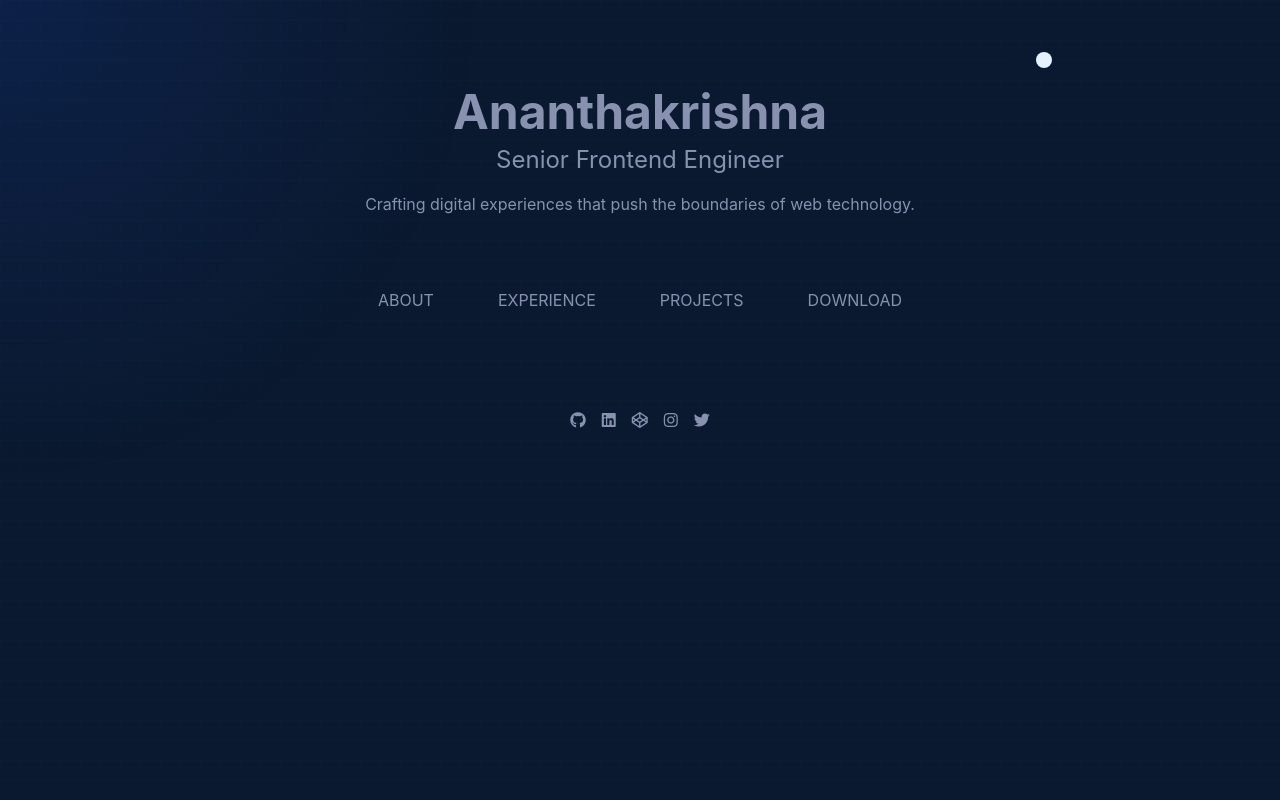
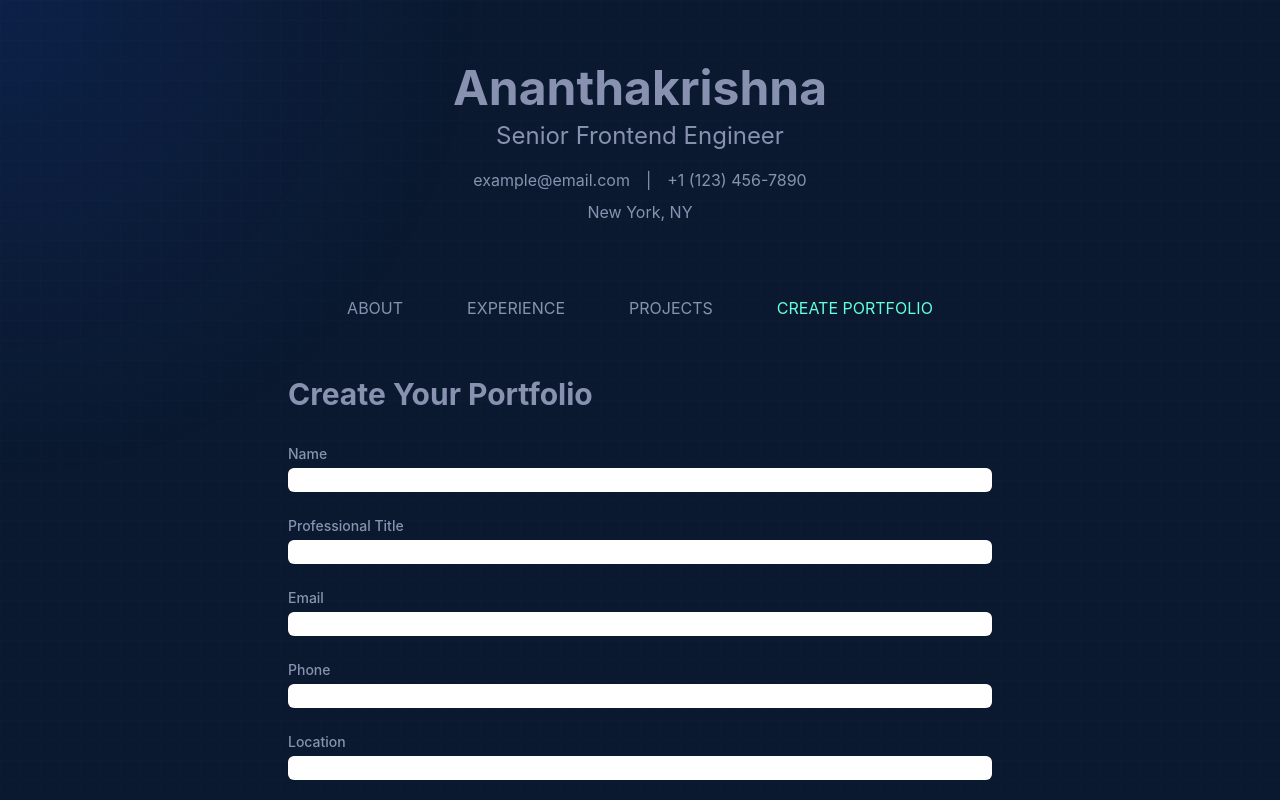
Before and after one commit to Ananthakrishna24/portfolio-v1, a React (Create React App) app: page /create-portfolio in a window 1280 px wide. Shown: the top 800 px of the page. Built offline with nearby package versions, Linux system fonts and the light colour scheme; no server answers.

Commit message:
changed download to 'Create Portfolio' and server updates

```diff
--- a/src/App.js
+++ b/src/App.js
@@ -5,7 +5,7 @@ import Layout from './components/Layout';
 import About from './components/About';
 import Experience from './components/Experience';
 import Projects from './components/Projects';
-import Download from './components/Download';
+import CreatePortfolio from './components/CreatePortfolio';
 
 const BackgroundAnimation = () => (
   <svg
@@ -44,7 +44,7 @@ function App() {
             <Route exact path="/" component={About} />
             <Route path="/experience" component={Experience} />
             <Route path="/projects" component={Projects} />
-            <Route path="/download" component={Download} />
+            <Route path="/create-portfolio" component={CreatePortfolio} />
           </Switch>
         </Layout>
       </div>
--- a/src/components/Download.js
+++ b/src/components/CreatePortfolio.js
@@ -2,14 +2,23 @@ import React, { useState } from 'react';
 import { motion, AnimatePresence } from 'framer-motion';
 import { sendUserData } from '../services/api';
 
-const Download = () => {
+const CreatePortfolio = () => {
   const [formData, setFormData] = useState({
     name: '',
     title: '',
     email: '',
+    phone: '',
+    location: '',
     about: '',
     experience: [{ date: '', title: '', company: '', description: '', technologies: [] }],
-    projects: [{ title: '', description: '', link: '', technologies: [], stars: 0 }]
+    projects: [{ title: '', description: '', link: '', technologies: [], stars: 0 }],
+    socialLinks: {
+      github: '',
+      linkedin: '',
+      twitter: '',
+      instagram: '',
+      codepen: ''
+    }
   });
   const [isLoading, setIsLoading] = useState(false);
   const [downloadUrl, setDownloadUrl] = useState(null);
@@ -20,6 +29,11 @@ const Download = () => {
       const updatedData = [...formData[field]];
       updatedData[index][e.target.name] = e.target.value;
       setFormData({ ...formData, [field]: updatedData });
+    } else if (field === 'socialLinks') {
+      setFormData({
+        ...formData,
+        socialLinks: { ...formData.socialLinks, [e.target.name]: e.target.value }
+      });
     } else {
       setFormData({ ...formData, [e.target.name]: e.target.value });
     }
@@ -135,6 +149,30 @@ const Download = () => {
           </div>
 
           <div>
+            <label htmlFor="phone" className="block text-sm font-medium text-light-text dark:text-lightest-slate">Phone</label>
+            <input
+              type="tel"
+              id="phone"
+              name="phone"
+              value={formData.phone}
+              onChange={handleChange}
+              className="mt-1 block w-full rounded-md border-gray-300 shadow-sm focus:border-light-primary focus:ring-light-primary dark:bg-lightest-navy dark:border-gray-700 dark:text-white"
+            />
+          </div>
+
+          <div>
+            <label htmlFor="location" className="block text-sm font-medium text-light-text dark:text-lightest-slate">Location</label>
+            <input
+              type="text"
+              id="location"
+              name="location"
+              value={formData.location}
+              onChange={handleChange}
+              className="mt-1 block w-full rounded-md border-gray-300 shadow-sm focus:border-light-primary focus:ring-light-primary dark:bg-lightest-navy dark:border-gray-700 dark:text-white"
+            />
+          </div>
+
+          <div>
             <label htmlFor="about" className="block text-sm font-medium text-light-text dark:text-lightest-slate">About Me</label>
             <textarea
               id="about"
@@ -244,6 +282,23 @@ const Download = () => {
           </div>
 
           <div>
+            <label className="block text-sm font-medium text-light-text dark:text-lightest-slate mb-2">Social Links</label>
+            {Object.keys(formData.socialLinks).map((platform) => (
+              <div key={platform} className="mb-2">
+                <label htmlFor={platform} className="block text-xs font-medium text-light-text dark:text-lightest-slate">{platform.charAt(0).toUpperCase() + platform.slice(1)}</label>
+                <input
+                  type="url"
+                  id={platform}
+                  name={platform}
+                  value={formData.socialLinks[platform]}
+                  onChange={(e) => handleChange(e, null, 'socialLinks')}
+                  className="mt-1 block w-full rounded-md border-gray-300 shadow-sm focus:border-light-primary focus:ring-light-primary dark:bg-lightest-navy dark:border-gray-700 dark:text-white"
+                  />
+                </div>
+              ))}
+            </div>
+
+            <div>
               <motion.button
                 type="submit"
                 whileHover={{ scale: 1.05 }}
@@ -284,4 +339,4 @@ const Download = () => {
     );
   };
 
-export default Download;
+  export default CreatePortfolio;
--- a/src/components/Layout.js
+++ b/src/components/Layout.js
@@ -4,27 +4,27 @@ import { motion } from "framer-motion";
 import CursorLight from "./CursorLight";
 import ThemeToggle from "./ThemeToggle";
 
-const NavItem = ({ to, label }) => {
+const NavItem = ({ to, label, className = "" }) => {
   const location = useLocation();
   const isActive = location.pathname === to;
 
   return (
-    <motion.div
-      className="relative py-2 px-4"
-      whileHover={{ scale: 1.05 }}
-      whileTap={{ scale: 0.95 }}
+    <Link
+      to={to}
+      className={`relative py-2 px-4 ${className}`}
     >
-      <Link
-        to={to}
-        className={`relative z-10 ${
+      <motion.div
+        className={`w-full h-full flex items-center justify-center ${
           isActive
             ? "text-green dark:text-green"
             : "text-light-text dark:text-gray-400"
         } hover:text-light-primary dark:hover:text-green transition-colors duration-300`}
+        whileHover={{ scale: 1.05 }}
+        whileTap={{ scale: 0.95 }}
       >
         {label}
-      </Link>
-    </motion.div>
+      </motion.div>
+    </Link>
   );
 };
 
@@ -35,6 +35,13 @@ const Layout = ({ children }) => {
     setIsDark(!isDark);
     document.documentElement.classList.toggle("dark");
   };
+
+  // These would be replaced with actual data in the generated portfolio
+  const name = "Ananthakrishna";
+  const title = "Senior Frontend Engineer";
+  const email = "example@email.com";
+  const phone = "+1 (123) 456-7890";
+  const location = "New York, NY";
 
   return (
     <div
@@ -48,26 +55,34 @@ const Layout = ({ children }) => {
       <div className="max-w-4xl mx-auto px-4 sm:px-6 lg:px-8 relative z-10">
         <header className="py-12 text-center">
           <div className="flex justify-end mb-4">
-            <ThemeToggle isDark={isDark} toggleTheme={toggleTheme} />
+            {/* <ThemeToggle isDark={isDark} toggleTheme={toggleTheme} /> */}
           </div>
-          <h1 className="text-4xl sm:text-5xl font-bold text-light-text dark:text-lightest-slate">
-            Ananthakrishna
+          <h1 className="text-4xl sm:text-5xl font-bold text-light-text dark:text-lightest-slate mb-2">
+            {name}
           </h1>
-          <p className="text-xl sm:text-2xl mt-2 text-light-primary dark:text-green">
-            Senior Frontend Engineer
+          <p className="text-xl sm:text-2xl mb-4 text-light-primary dark:text-green">
+            {title}
           </p>
-          <p className="mt-4 text-light-text dark:text-slate max-w-xl mx-auto">
-            Crafting digital experiences that push the boundaries of web
-            technology.
+          <div className="flex justify-center items-center space-x-4 mb-2 text-light-text dark:text-slate">
+            <a href={`mailto:${email}`} className="hover:text-light-primary dark:hover:text-green transition-colors duration-300">
+              {email}
+            </a>
+            <span>|</span>
+            <a href={`tel:${phone}`} className="hover:text-light-primary dark:hover:text-green transition-colors duration-300">
+              {phone}
+            </a>
+          </div>
+          <p className="text-light-text dark:text-slate">
+            {location}
           </p>
         </header>
 
         <nav className="py-4 mb-8">
-          <div className="flex justify-center space-x-8">
+          <div className="flex justify-center space-x-4 sm:space-x-8">
             <NavItem to="/" label="ABOUT" />
             <NavItem to="/experience" label="EXPERIENCE" />
             <NavItem to="/projects" label="PROJECTS" />
-            <NavItem to="/download" label="DOWNLOAD" />
+            <NavItem to="/create-portfolio" label="CREATE PORTFOLIO" className="hidden md:block" />
           </div>
         </nav>
 
```
Also changed, not shown: 2 other files (tests, documents, lock files or other folders). Lines whose indentation alone changed are shown as unchanged.
